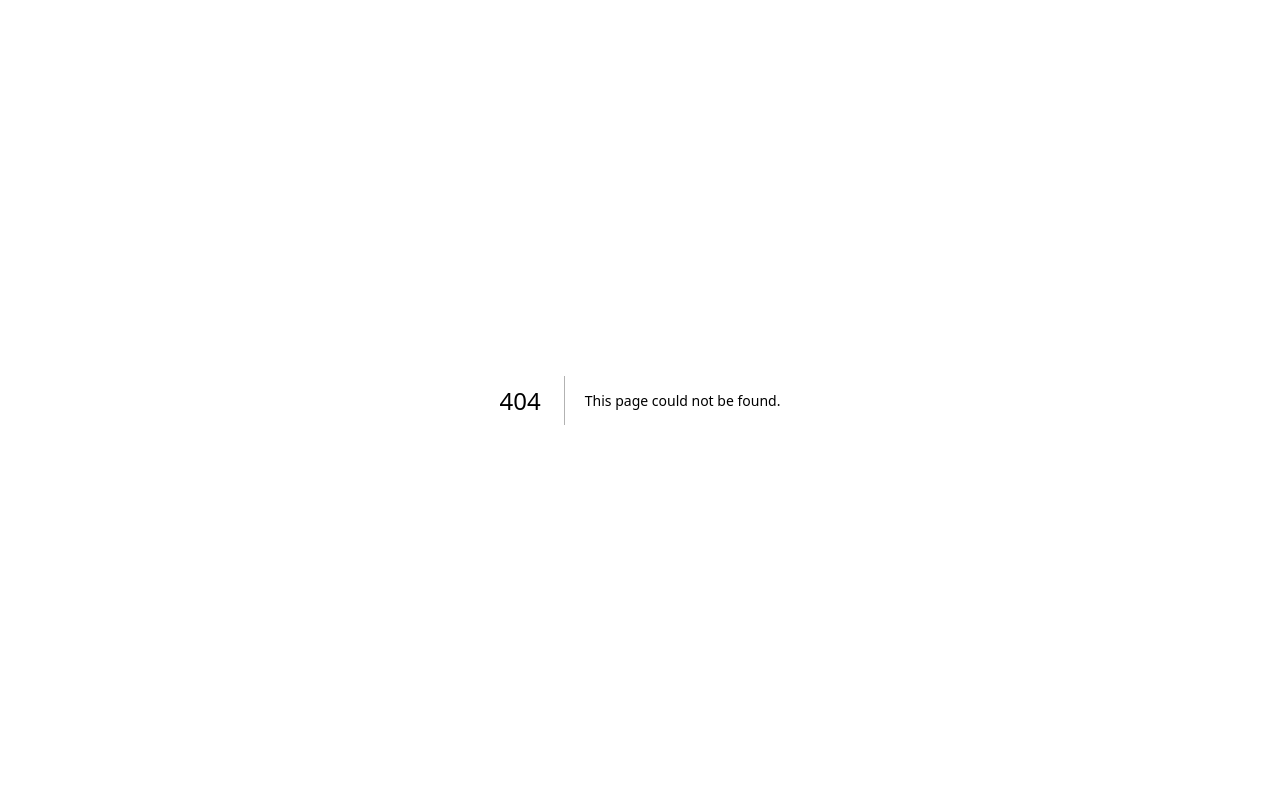
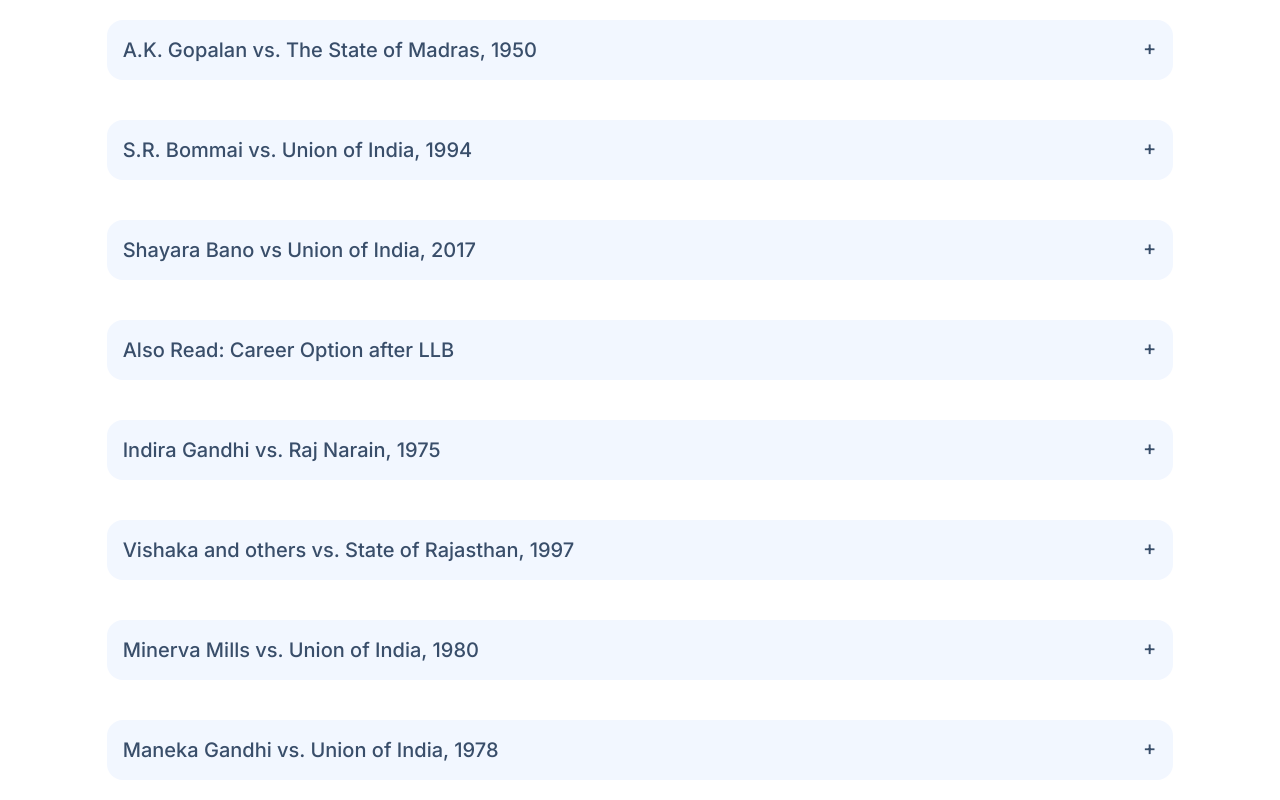
Before and after one commit to Amal-Verma/Legal-Research-Assistant, a Next.js app in the folder client/: page /case-law in a window 1280 px wide. Before the commit this address had no page. Built offline with nearby package versions, Linux system fonts and the light colour scheme.

Commit message:
rendered collapse

```diff
--- /dev/null
+++ b/client/app/case-law/page.jsx
@@ -0,0 +1,67 @@
+import React from "react";
+
+const Case = () => {
+  const CaseLaw = [
+    {
+      CaseName: "A.K. Gopalan vs. The State of Madras, 1950",
+      Content:
+        "A.K. Gopalan was a communist leader. He was detained in 1947 under common criminal law. While serving his sentence, he was served with an additional order in 1950 under section 3(1) of the Prevention Detention Act, 1950. He tested this particular second sentence through a writ habeas corpus challenging the legality of the order. The judgment of the case was that Article 21 applies to this act and it is legal within the framework of the constitution. Furthermore, sections 12 and 14 were ultra vires or not legal in the constitution. Individuals could, as per the provisions of this act, be detained for more than three months. Finally, the supreme court retained the legality of the order and dismissed the writ.",
+    },
+    {
+      CaseName: "S.R. Bommai vs. Union of India, 1994",
+      Content:
+        "S.R. Bommai was the CM of the Janata Dal Party in Karnataka. He served for a period between August 1988 to April 1989. Finally, on April 21, 1989, his government was dissolved under Article 356. Thereafter President's rule was imposed. Bommai then submitted a writ petition against the said decision to the state High Court and the Supreme Court after being dismissed. The trademark decision of the Supreme Court said that the power of the President was not absolute in regards to dismissing a state. The President can only do so after his decision has been approved by both houses of the Parliament. What he can do till then is to dismiss the Legislative Assembly by dismissing the provisions of the Constitution governing it. However, this should be done only when mandatory for proclamation.",
+    },
+    {
+      CaseName: "Shayara Bano vs Union of India, 2017",
+      Content:
+        "The Shayara Bano vs Union of India, 2017 is also referred to as the Triple Talaq case that declared triple talaq illegal in India. After being divorced by her husband, Rizqwan Ahmed in 2016, Shayara Bano filed a petition in the Supreme Court to hold the practice illegal. Soon she was backed by several women's rights organizations. Thereafter, on August 22nd, 2017 after setting up a five-judge bench was set up, a total ban was announced on triple talaq. The practice was declared unconstitutional and Bano's husband was ordered three years of jail time.",
+    },
+    {
+      CaseName: "Also Read: Career Option after LLB",
+      Content:
+        "K. M. Nanavati vs State of Maharashtra, 1959 \n The high profile on which the Bollywood movie Rustom was made. K.M. Nanavati was a Naval Officer who upon discovering his wife's indiscretion proceeded to kill her lover. The case got a lot of media coverage and Nanavati received a lot of the general public's sympathy. Initially, the jury declared him not guilty by 8:1. This decision was set aside by the Bombay High Court who then convicted Nanavati of homicide and life imprisonment. Interestingly, this was the case because of which jury trials were abolished in India.",
+    },
+    {
+      CaseName: "Indira Gandhi vs. Raj Narain, 1975",
+      Content:
+        "The Indira Gandhi vs. Raj Narain was a milestone case that led to the imposition of Emergency by the Government from 1975 to 1977. Opposition candidate Raj Narain, a candidate from the Rai Bariely constituency, filed a case alleging that Indira Gandhi won his seat through malpractices. On June 12th, 1975, Justice Jagmohan Lal Sinha declared Indira Gandhi to be guilty and that she could not take office for six years. This prompted her Government to declare a state of emergency that lasted two years. Thousands were arrested and the media was silenced. Ultimately the Indira Gandhi government rewrote the law she was found guilty of.",
+    },
+    {
+      CaseName: "Vishaka and others vs. State of Rajasthan, 1997",
+      Content:
+        "This is one of the most prominent cases regarding sexual harassment of women in the workplace. After putting a stop to child marriage, a social worker from Rajasthan, Bhanwair Devi was gang-raped. She went on to file a case but the trial court ended up acquitting the accused. Devi received support from many social workers and was encouraged to file a case in the Supreme Court under the name Vishaka. A special branch of J.S. Verma, Sujata Manohar and B.N. Kripal set up definitions of sexual harassment. The decision formed the basis for the Sexual Harassment of Women at Workplace Act 2013.",
+    },
+    {
+      CaseName: "Minerva Mills vs. Union of India, 1980",
+      Content:
+        "Minerva Mills from Karnataka was a large-scale factory that produced silk garments. The government, however, had doubts about the popular factory�s management and declared nationalization in the 1970s. Thereafter, the owners approached the Supreme Court for help in 1977. After much back and forth, the Supreme Court gave clarifications to the basic structure doctrine. It was ruled that the Parliament has limited powers, as outlined by the Constitution. Therefore, the Parliament cannot use this power to give itself more power. Additionally, it was agreed that the power to amend is not power to destroy, and as such, the Parliament cannot deprive an individual of the right to liberty and equality.",
+    },
+    {
+      CaseName: "Maneka Gandhi vs. Union of India, 1978",
+      Content:
+        "A major case that showcased the description and limits of personal liberty is the Maneka Gandhi vs. Union of India. On June 1st, 1976, Maneka Gandhi was given a passport which the Ministry of External Affairs asked to surrender in a week. The reason given was �for public interest�. When Maneka Gandhi requested a written statement of reasons, none was given. She later files a writ petition challenging the move made by the Ministry of External Affairs. The court ruled that the ability to travel to another country is a matter of privilege of individual freedom under Article 21. Additionally, it said that the present law was not enough to control said individual freedom. Finally, the court directed for the visa to remain with the correct authorities till they deem fit to keep it.",
+    },
+  ];
+
+  return (
+    <div className="flex flex-col justify-center items-center">
+
+      {CaseLaw.map((item) => {
+        return (
+          <div className="collapse collapse-plus bg-base-200 m-5 w-5/6">
+            <input type="radio" name="my-accordion-3" />
+            <div className="collapse-title text-xl font-medium">
+              {item.CaseName}
+            </div>
+            <div className="collapse-content">
+              <p>{item.Content}</p>
+            </div>
+          </div>
+        );
+      })}
+    </div>
+  );
+};
+
+export default Case;
--- a/client/app/profile/page.jsx
+++ b/client/app/profile/page.jsx
@@ -115,10 +115,7 @@ const profile = () => {
         </div>
       </div>
       <Script src="https://cdn.botpress.cloud/webchat/v1/inject.js"></Script>
-      <Script
-        src="https://mediafiles.botpress.cloud/0ea2eab2-7b97-48d3-bd1b-a3a1685b6b52/webchat/config.js"
-        defer
-      ></Script>
+<Script src="https://mediafiles.botpress.cloud/0ea2eab2-7b97-48d3-bd1b-a3a1685b6b52/webchat/config.js" defer></Script>
     </>
   );
 };
```
